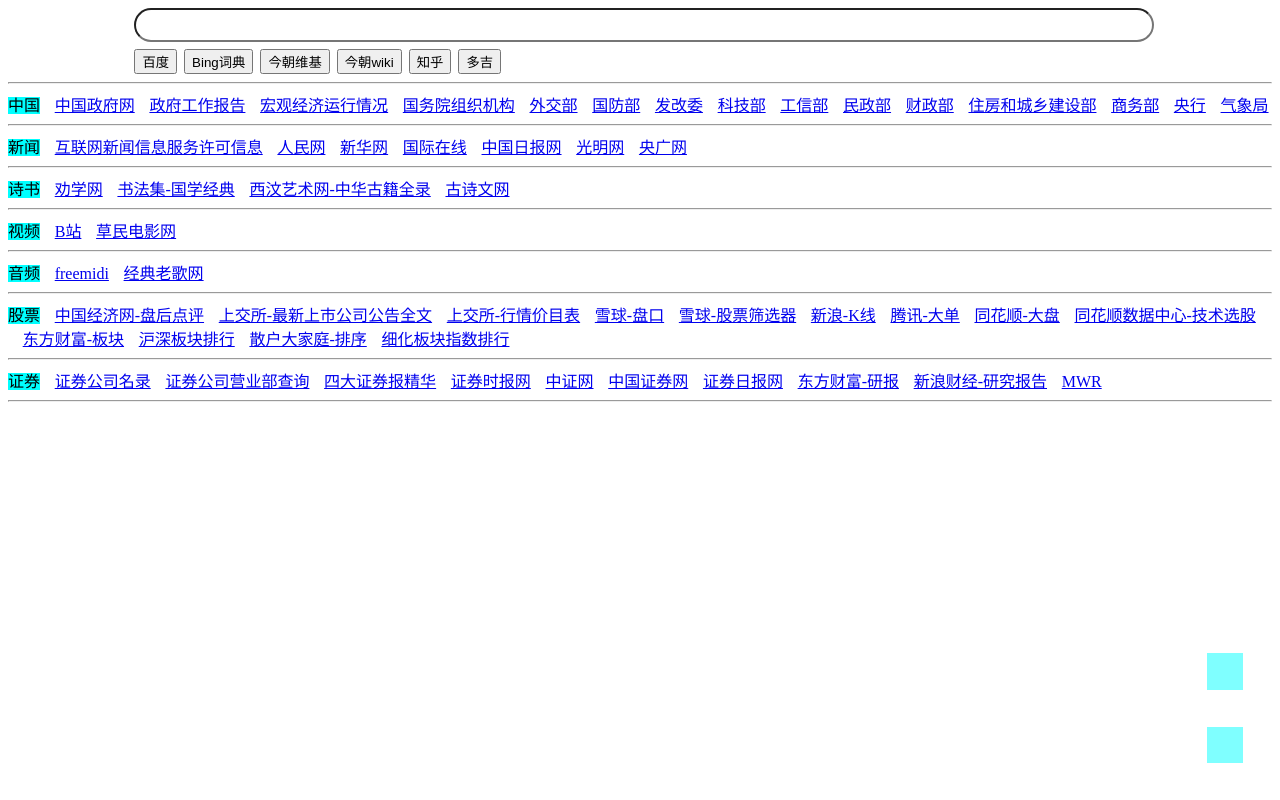
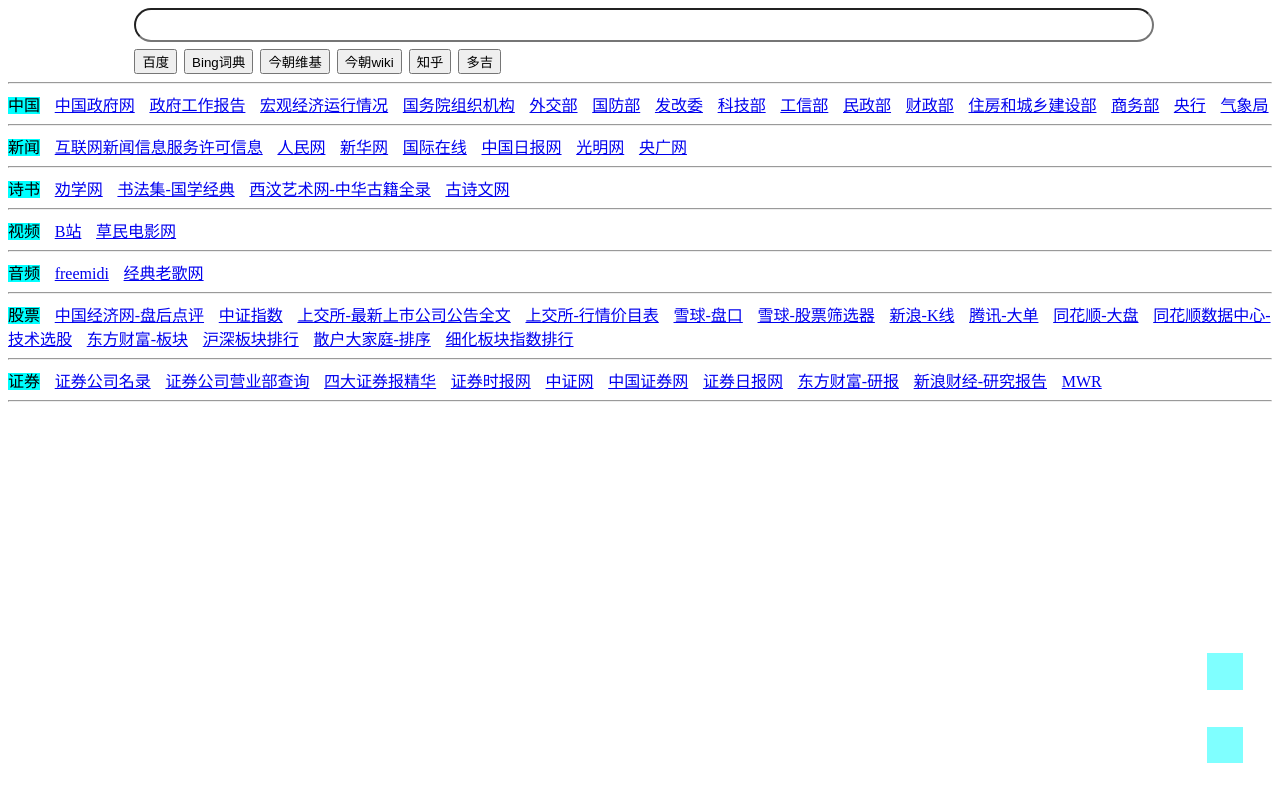
Before and after one commit to zithub2/homepage, a plain HTML site: page index.html in a window 1280 px wide. Drawn offline with Linux system fonts and the light colour scheme.

Commit message:
Update index.html

```diff
--- a/index.html
+++ b/index.html
@@ -89,6 +89,7 @@ ceic=function(tagname,ih,cn){
     ["经典老歌网","http://www.jdlg.net"],
   ], ["股票",
     ["中国经济网-盘后点评","http://finance.ce.cn/zjjp/phdp/"],
+    ["中证指数","http://www.csindex.com.cn/"],
     ["上交所-最新上市公司公告全文","http://www.sse.com.cn/disclosure/listedinfo/announcement/"],
     ["上交所-行情价目表","https://ic.sseinfo.com/pricelist"],
     ["雪球-盘口","https://xueqiu.com/hq"],
```
